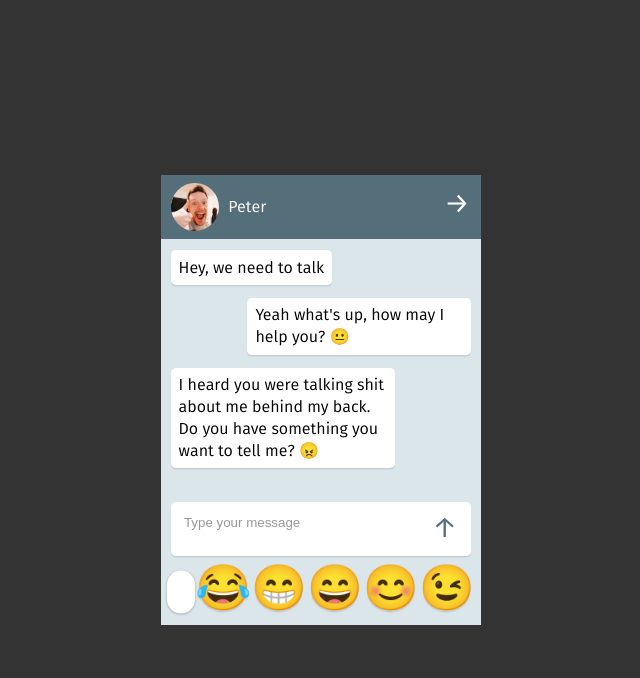
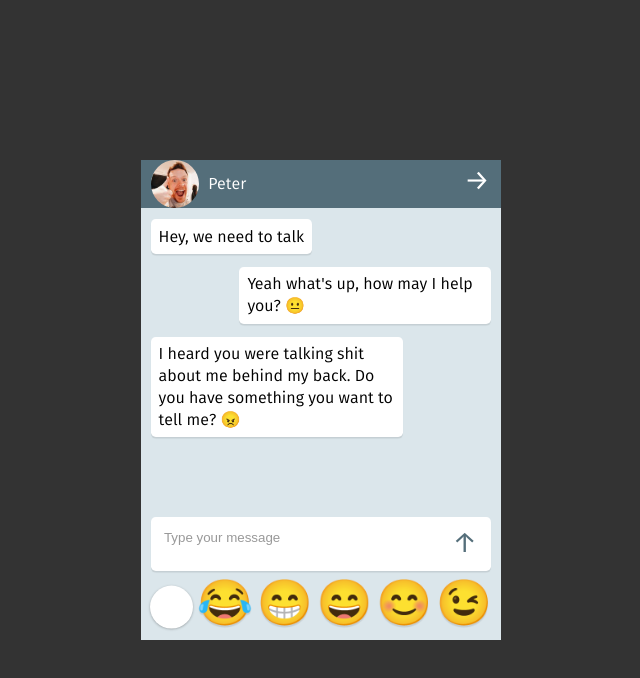
Before and after one commit to neuro-usability/emoji-app, a plain HTML site: page index.html in a window 1280 px wide. Shown: the whole page, without its empty margins (319-959 px from the left). Drawn offline with Linux system fonts and the light colour scheme; a script that the page names is missing; a web font is replaced by a local one.

Commit message:
[ui] fix scrolling messages, other minor layout things

```diff
--- a/style.css
+++ b/style.css
@@ -16,6 +16,7 @@
 }
 body {
   margin: 0;
+  /*font-family: "Fira Sans", sans-serif;*/
   font-family: "EmojiOne","Fira Sans", sans-serif;
   font-size: 16px;
   background-color: #333;
@@ -27,6 +28,11 @@ input {
 .app {
   height: 100vh;
   background-color: #dbe6eb;
+}
+.carousel-cell {
+  display: flex;
+  flex-direction: column;
+  height: inherit;
 }
 .app-header {
   width: 100%;
@@ -63,12 +69,16 @@ input {
 }
 
 .history {
+  flex-grow: 2;
+
   padding: 5px 0;
+  overflow-y: scroll;
+  height: inherit;
 
   display: flex;
   flex-direction: column;
 }
-@media screen and (min-width: 400px) and (min-height: 600px) {
+@media screen and (min-width: 600px) and (min-height: 600px) {
   .app-container {
     position: absolute;
     left: 50%;
@@ -76,22 +86,23 @@ input {
     transform: translate(-50%, -50%);
   }
   .app {
-    width: 320px;
-    height: 450px;
+    width: 360px;
+    height: 480px;
     overflow: hidden;
 
     position: relative;
   }
   .history {
-    height: inherit;
     margin-bottom: 300px;
-    overflow-y: scroll;
   }
 }
 
 
 .message-row {
   margin: 0.4em 0;
+}
+.message-row:last-of-type {
+  padding-bottom: 120px;
 }
 .message-row.sent {
   direction: rtl;
@@ -217,8 +228,8 @@ select:-moz-focusring {
 }
 .video > #face_video,
 .video > #face_video_canvas {
-  width: 60px !important;
-  height: 50px !important;
+  width: 50px !important;
+  height: 70px !important;
 }
 button,
 .emoji,
```
